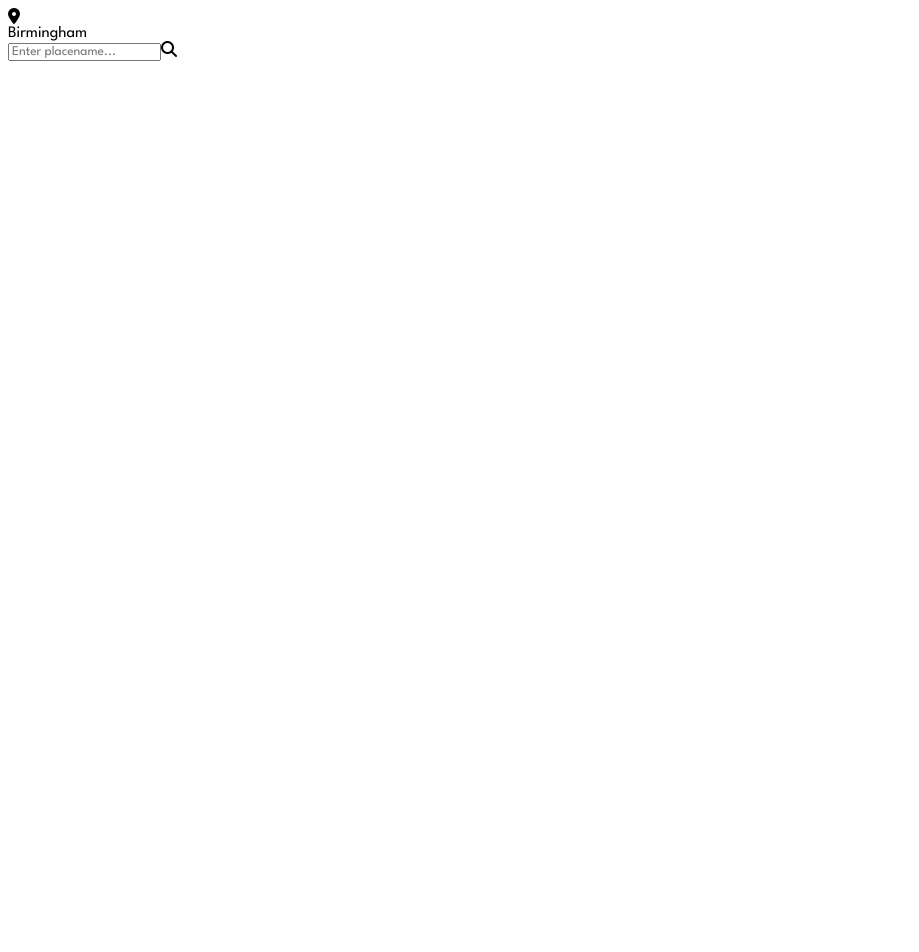
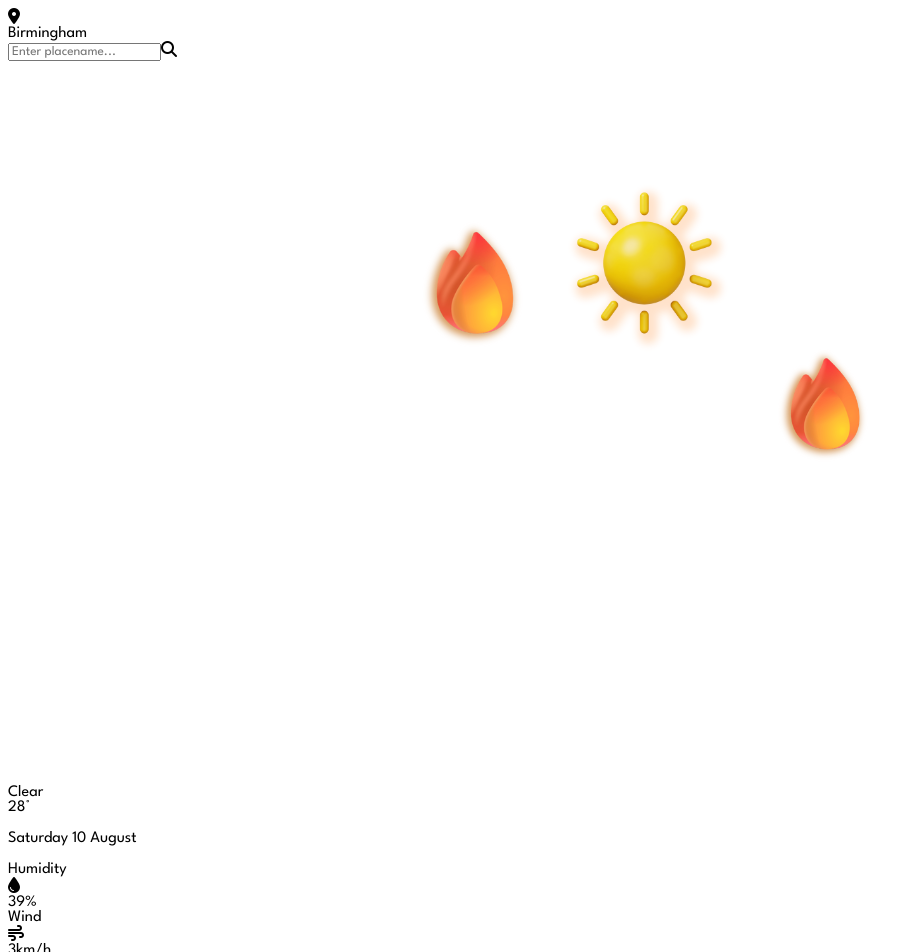
Before and after one commit to Nimira43/Weather-News, a React (Vite) app: page / in a window 1280 px wide. Shown: the top 952 px of the page, without its empty margins (0-919 px from the left). Before the commit the page ends 800 px from the top, so only its background shows below. Built offline with nearby package versions, Linux system fonts and the light colour scheme.

Commit message:
Completing JSX for WeatherApp.jsx.

```diff
--- a/src/Components/WeatherApp.jsx
+++ b/src/Components/WeatherApp.jsx
@@ -1,3 +1,8 @@
+import sunny from '../assets/images/sunny.png'
+import cloudy from '../assets/images/cloudy.png'
+import rainy from '../assets/images/rainy.png'
+import snowy from '../assets/images/snowy.png'
+
 const WeatherApp = () => {
   return (
     <div className='container'>
@@ -12,6 +17,26 @@ const WeatherApp = () => {
             <i className="fa-solid fa-magnifying-glass"></i>
           </div>
         </div>
+        <div className="weather">
+          <img src={sunny} alt="sunny" />
+          <div className="weather-type">Clear</div>
+          <div className="temp">28°</div>
+        </div>
+        <div className="weather-date">
+          <p>Saturday 10 August</p>
+        </div>
+        <div className="weather-data">
+          <div className="humidity">
+            <div className="data-name">Humidity</div>
+            <i className="fa-solid fa-droplet"></i>
+            <div className="data">39%</div>
+          </div>
+          <div className="wind">
+            <div className="data-name">Wind</div>
+            <i className="fa-solid fa-wind"></i>
+            <div className="data">3km/h</div>
+          </div>
+        </div>
       </div>
     </div>
   )
```
